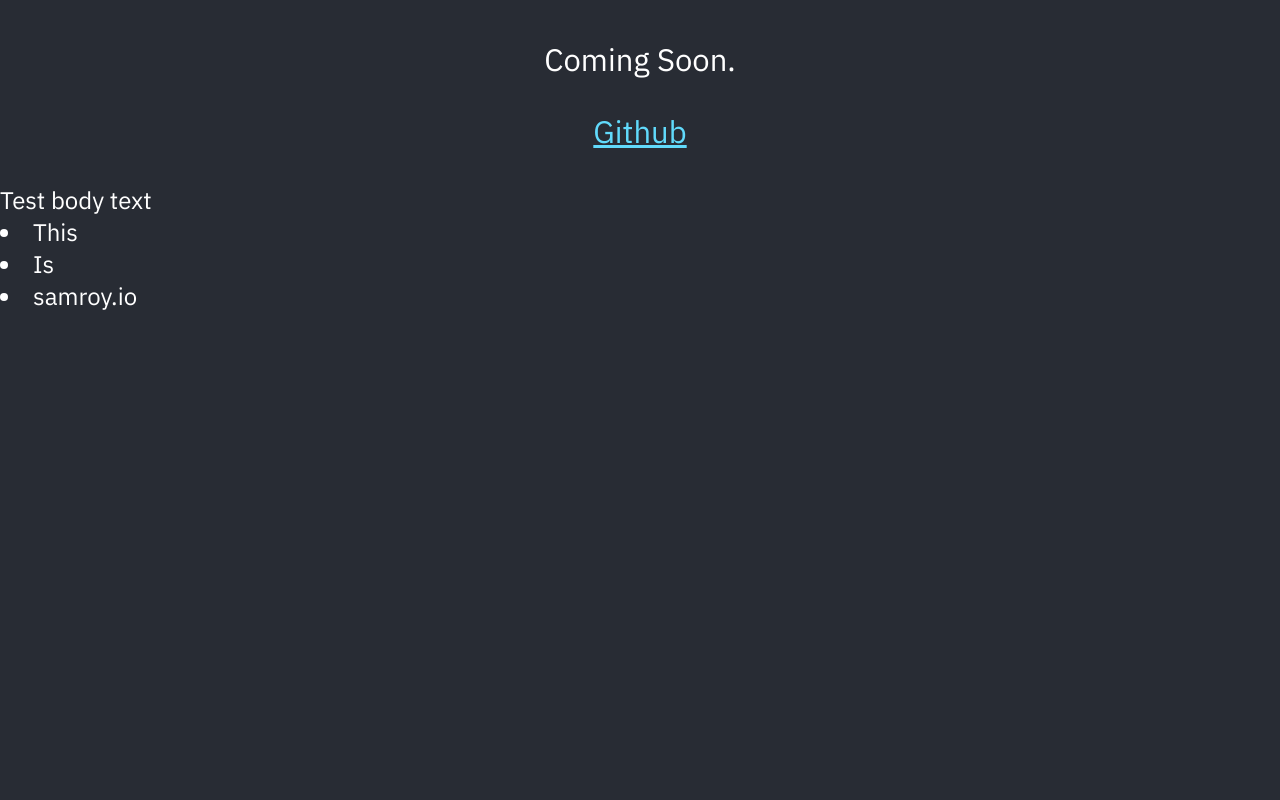
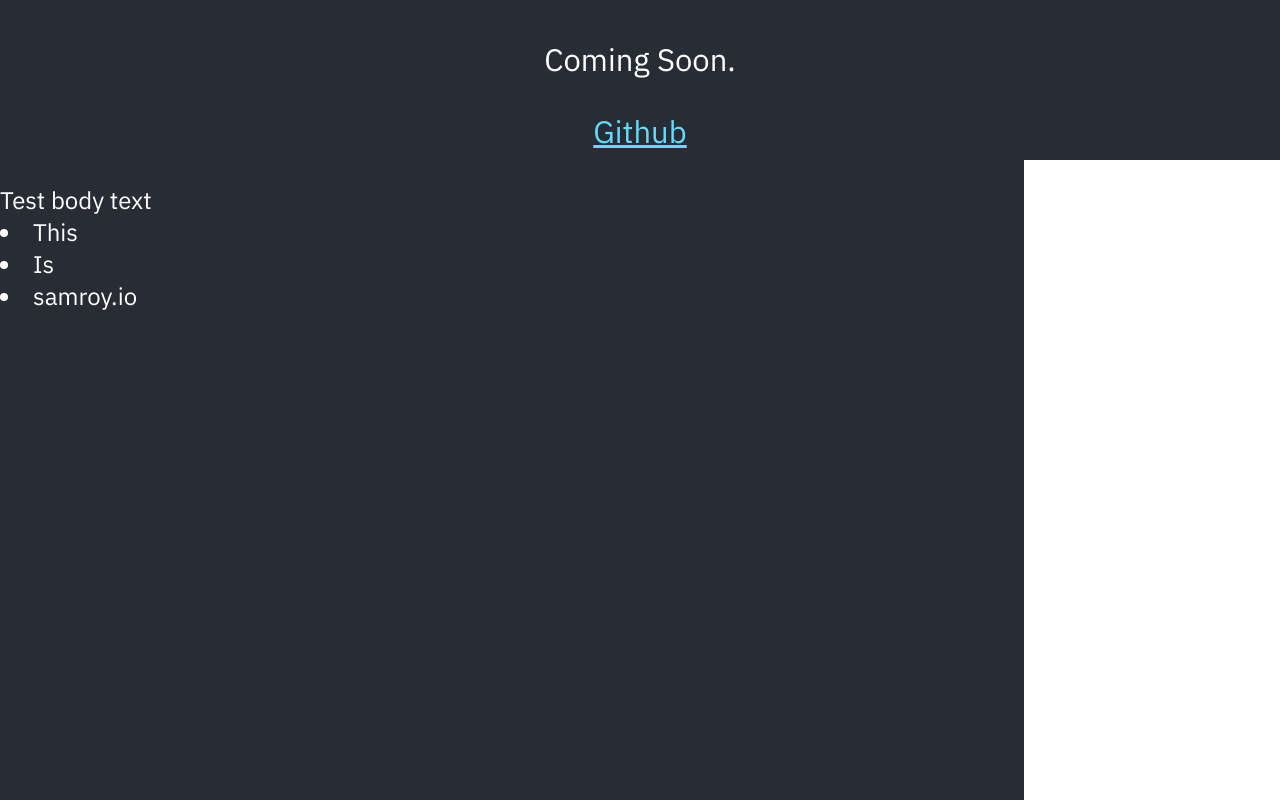
Before and after one commit to SamRoyDev/samroyio-website, a React (Create React App) app: page / in a window 1280 px wide. Built offline with nearby package versions, Linux system fonts and the light colour scheme.

Commit message:
max min on body content

```diff
--- a/src/App.css
+++ b/src/App.css
@@ -28,11 +28,10 @@
 .App-body {
   background-color: #282c34;
   min-height: 80vh;
-  min-width: 80vw;
+  min-width: 20vw;
+  max-width: 80vw;
   display: flex;
   flex-direction: column;
-  align-items: normal;
-  align-content: flex-start;
   text-align: left;
   justify-content: left;
   font-size: calc(8px + 2vmin);
```
